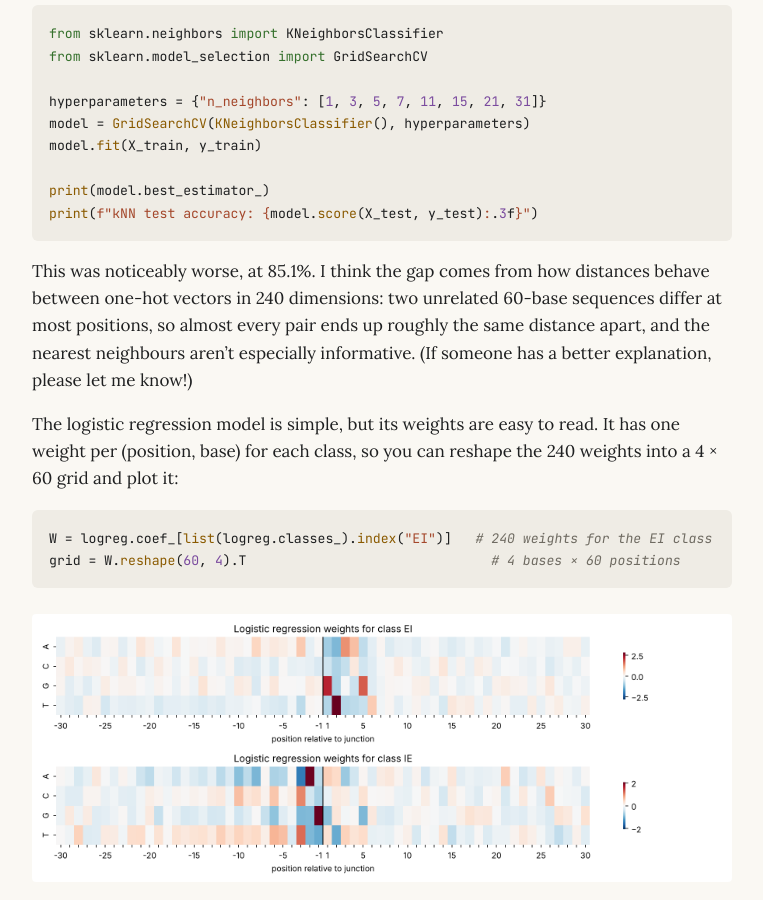
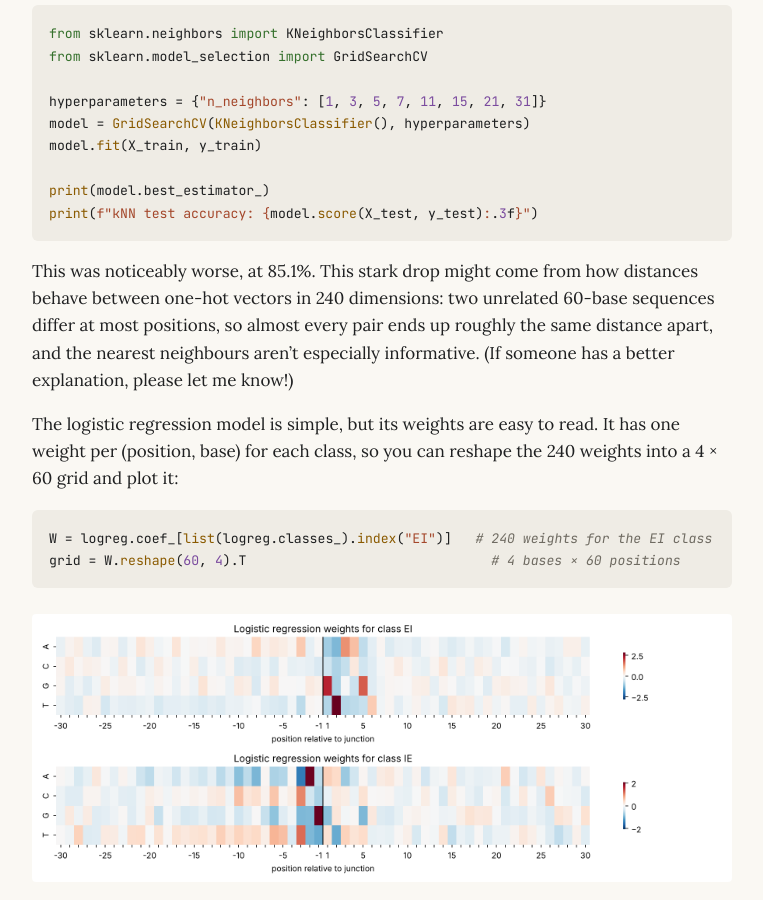
Before and after one commit to timj-wood/timj-wood.github.io, a Jekyll site: the page built from _posts/2026-10-22-splice-site-neural-network.md, in a window 1280 px wide and 900 px high, scrolled down 2418 px. Shown: the whole window, without its empty margins (258-1021 px from the left). Built offline with Jekyll 4.4.1, drawn with Linux system fonts in a browser that asks for light colours.

Commit message:
Update 2026-10-22-splice-site-neural-network.md

````diff
--- a/_posts/2026-10-22-splice-site-neural-network.md
+++ b/_posts/2026-10-22-splice-site-neural-network.md
@@ -69,7 +69,7 @@ print(model.best_estimator_)
 print(f"kNN test accuracy: {model.score(X_test, y_test):.3f}")
 ```
 
-This was noticeably worse, at 85.1%. I think the gap comes from how distances behave between one-hot vectors in 240 dimensions: two unrelated 60-base sequences differ at most positions, so almost every pair ends up roughly the same distance apart, and the nearest neighbours aren't especially informative. (If someone has a better explanation, please let me know!)
+This was noticeably worse, at 85.1%. This stark drop might come from how distances behave between one-hot vectors in 240 dimensions: two unrelated 60-base sequences differ at most positions, so almost every pair ends up roughly the same distance apart, and the nearest neighbours aren't especially informative. (If someone has a better explanation, please let me know!)
 
 The logistic regression model is simple, but its weights are easy to read. It has one weight per (position, base) for each class, so you can reshape the 240 weights into a 4 × 60 grid and plot it:
 
````
